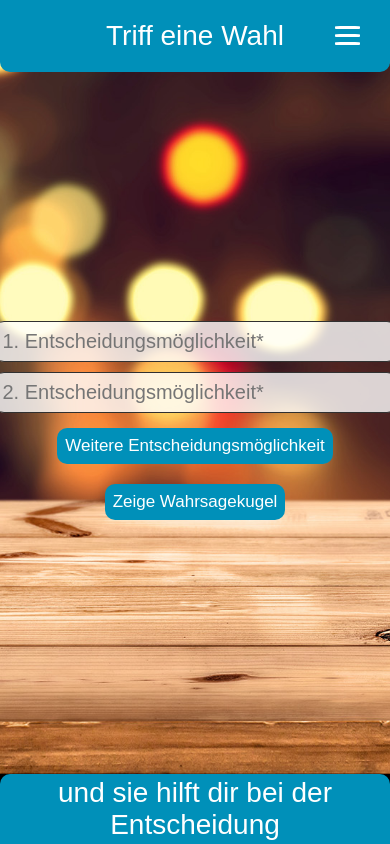
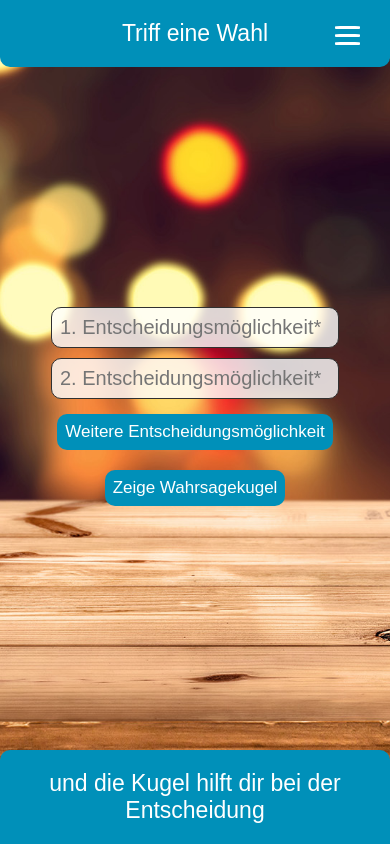
Before and after one commit to BastianHarttung/8-Ball_Fortune-Teller, a plain HTML site: page fortune-teller.html in a window 390 px wide. Drawn offline with Linux system fonts and the light colour scheme.

Commit message:
optimize responsive

```diff
--- a/css/fortuneteller.css
+++ b/css/fortuneteller.css
@@ -44,6 +44,14 @@
 
 .form-input-container {
     flex-direction: column;
+}
+
+.decision-input {
+    width: 350px;
+}
+
+.another-decision-input {
+    width: 310px;
 }
 
 .fa-times-circle {
@@ -101,3 +109,13 @@
         transform: scale(1);
     }
 }
+
+@media (max-width: 500px) {
+    .decision-input {
+        width: 270px;
+    }
+
+    .another-decision-input {
+        width: 230px;
+    }
+}
--- a/css/style.css
+++ b/css/style.css
@@ -30,9 +30,9 @@ body {
 
 footer {
     background-color: var(--turkis);
-    height: 70px;
     font-size: 28px;
     text-align: center;
+    padding: 20px 10px;
 }
 
 header {
@@ -41,6 +41,18 @@ header {
 
 footer {
     border-radius: 10px 10px 0px 0px;
+}
+
+.head-container {
+    background-color: var(--turkis);
+    width: 100vw;
+    font-size: 28px;
+    text-align: center;
+    border-radius: 0px 0px 10px 10px;
+    position: relative;
+    align-items: flex-start !important;
+    padding: 20px 10px;
+    z-index: 2;
 }
 
 /*----------------Menü-------------------------*/
@@ -86,23 +98,12 @@ footer {
     bottom: -8px;
 }
 
-.head-container {
-    background-color: var(--turkis);
-    width: 100vw;
-    font-size: 28px;
-    text-align: center;
-    border-radius: 0px 0px 10px 10px;
-    position: relative;
-    align-items: flex-start !important;
-    padding: 20px 0px;
-    z-index: 2;
-}
 
 /*-----------Navigation----------*/
 .nav {
     background-color: var(--turkis-bright);
     position: absolute;
-    top: -10px;
+    top: -15px;
     width: 100vw;
     height: 80px;
     display: flex;
@@ -122,6 +123,7 @@ footer {
     text-decoration: none;
     margin: 10px;
 }
+
 .nav a:hover {
     text-decoration: underline;
 }
@@ -130,6 +132,24 @@ footer {
 @media (min-width: 760px) {
     body {
         min-height: 100vh;
+    }
+}
+
+@media (max-width: 500px) {
+    footer {
+        font-size: 23px;
+    }
+
+    .head-container {
+        font-size: 23px;
+    }
+
+    .nav-active {
+        top: 58px;
+    }
+
+    .nav a {
+        font-size: 20px;
     }
 }
 
--- a/fortune-teller.html
+++ b/fortune-teller.html
@@ -37,9 +37,9 @@
     <div id="decision-container" class="decision-container d-flex-center">
         <div class="form-decision d-flex-center">
             <div id="form-input-container-first" class="form-input-container d-flex-center">
-                <input type="text" name="decision1" id="decision1" size="30" placeholder="1. Entscheidungsmöglichkeit*"
+                <input type="text" name="decision1" id="decision1" class="decision-input" placeholder="1. Entscheidungsmöglichkeit*"
                        required>
-                <input type="text" name="decision2" id="decision2" size="30" placeholder="2. Entscheidungsmöglichkeit*"
+                <input type="text" name="decision2" id="decision2" class="decision-input" placeholder="2. Entscheidungsmöglichkeit*"
                        required>
             </div>
             <div id="form-input-container" class="form-input-container d-flex-center">
@@ -62,7 +62,7 @@
 </section>
 
 <footer class="d-flex-center">
-    <div>und sie hilft dir bei der Entscheidung</div>
+    <div>und die Kugel hilft dir bei der Entscheidung</div>
 </footer>
 
 <script src="./js/script.js"></script>
--- a/js/fortune-teller.js
+++ b/js/fortune-teller.js
@@ -10,7 +10,7 @@ function anotherInputField() {
     nrDecisions++;
     document.getElementById('form-input-container').innerHTML += `
         <div id="decision${nrDecisions}-container" class="d-flex-center">
-            <input type="text" name="decision${nrDecisions}" id="decision${nrDecisions}" size="26" placeholder="Weitere Entscheidungsmöglichkeit">
+            <input type="text" name="decision${nrDecisions}" id="decision${nrDecisions}" class="another-decision-input" placeholder="Weitere Entscheidungsmöglichkeit">
             <i class="far fa-times-circle fa-2x" onclick="deleteInputField(${nrDecisions})"></i>
         </div>
         `
```
